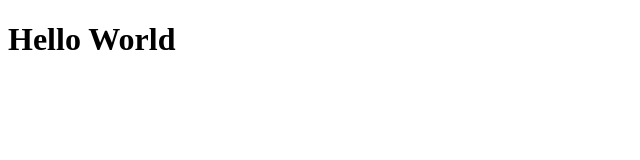
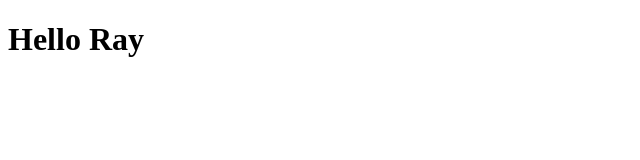
Before and after one commit to raalbright/reacting-to-react, a React (Create React App) app: page / in a window 1280 px wide. Shown: the top 160 px of the page, without its empty margins (0-640 px from the left). Built offline with nearby package versions, Linux system fonts and the light colour scheme.

Commit message:
completed step 3.

```diff
--- a/src/components/App.jsx
+++ b/src/components/App.jsx
@@ -1,7 +1,7 @@
 import React from "react";
 
-const App = () => {
-  return <h1>Hello World</h1>;
+const App = ({ name }) => {
+  return <h1>{`Hello ${name}`}</h1>;
 }
 
 export default App;
```
